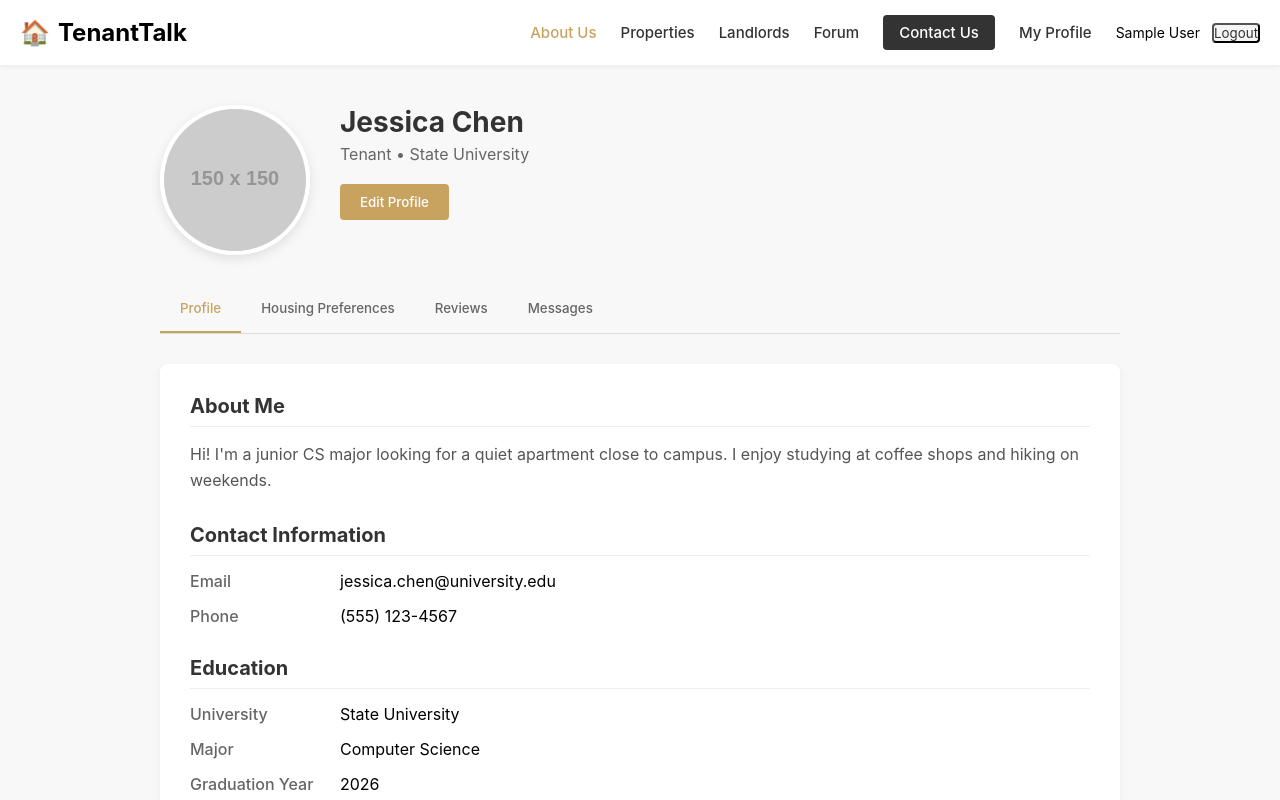
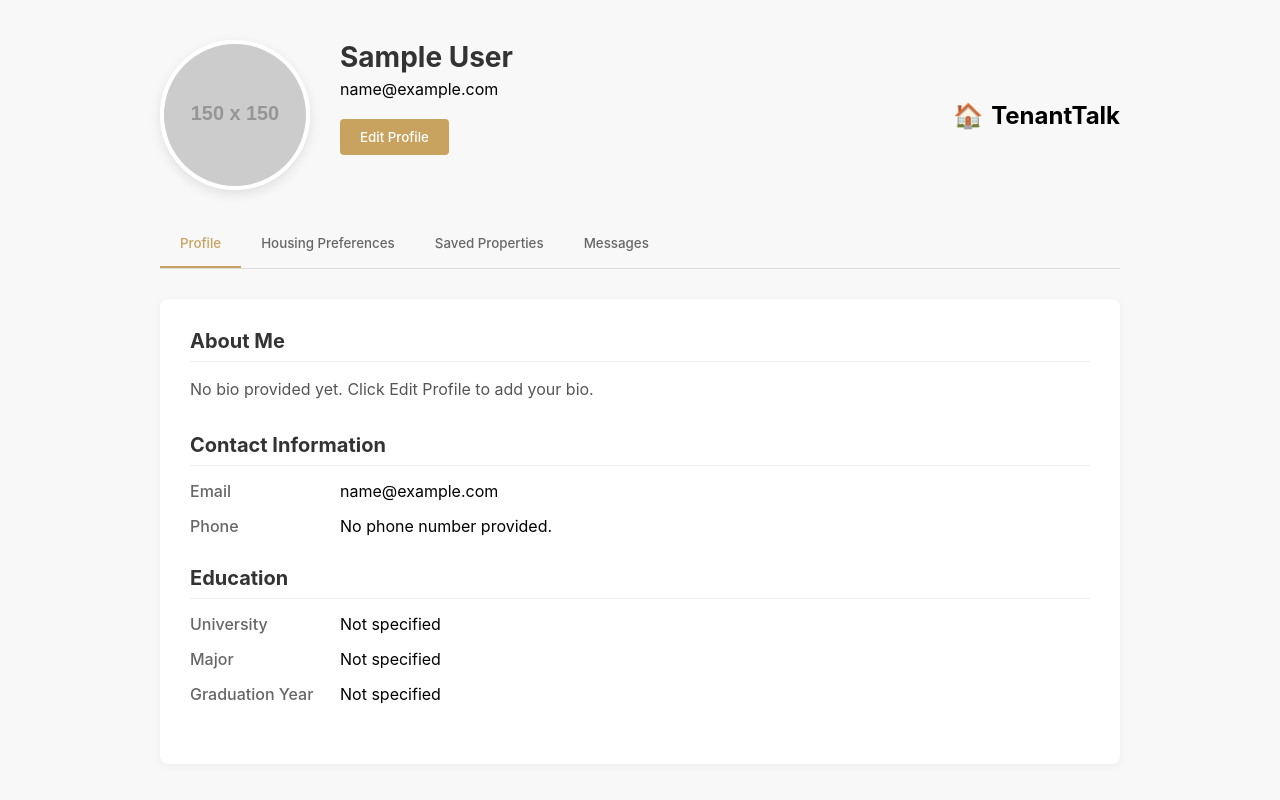
Before and after one commit to thuntxiv/TenantTalk, a React (Create React App) app in the folder tenanttalk/Frontend/: page /profile in a window 1280 px wide. Shown: the top 800 px of the page. Built offline with nearby package versions, Linux system fonts and the light colour scheme; sample sign-in values are in the browser's storage.

Commit message:
Profile Update

```diff
--- a/tenanttalk/Frontend/src/pages/Profile.jsx
+++ b/tenanttalk/Frontend/src/pages/Profile.jsx
@@ -1,20 +1,20 @@
-import React, { useState } from 'react';
-import '../styles/Profile.css';
+import React, { useState, useEffect } from 'react';
+import { useNavigate } from 'react-router-dom';
+import { useAuth } from '../components/AuthContext.tsx';
 import Navbar from '../components/navbar.tsx';
 import Footer from '../components/footer.tsx';
+import '../styles/Profile.css';
 
 const Profile = () => {
-  // Mock user data - in a real app this would come from your API/state management
-  const [user, setUser] = useState({
-    name: 'Jessica Chen',
-    email: 'jessica.chen@university.edu',
-    phone: '(555) 123-4567',
-    role: 'Tenant',
-    university: 'State University',
-    major: 'Computer Science',
-    graduationYear: '2026',
-    avatar: 'https://via.placeholder.com/150',
-    bio: 'Hi! I\'m a junior CS major looking for a quiet apartment close to campus. I enjoy studying at coffee shops and hiking on weekends.',
+  const { user, isAuthenticated, isLoading } = useAuth();
+  const [activeTab, setActiveTab] = useState('profile');
+  const [isEditing, setIsEditing] = useState(false);
+  const [profileData, setProfileData] = useState({
+    bio: '',
+    phone: '',
+    university: '',
+    major: '',
+    graduationYear: '',
     preferences: {
       rentRange: '$800-1000',
       moveInDate: '2025-08-01',
@@ -27,33 +27,50 @@ const Profile = () => {
       location: 'Within 2 miles of campus'
     }
   });
+  const navigate = useNavigate();
 
-  const [activeTab, setActiveTab] = useState('profile');
-  const [isEditing, setIsEditing] = useState(false);
-  const [editedUser, setEditedUser] = useState(user);
+  // Redirect if not authenticated
+  useEffect(() => {
+    if (!isLoading && !isAuthenticated) {
+      navigate('/');
+    }
+  }, [isLoading, isAuthenticated, navigate]);
+
+  // Load user data from localStorage if available
+  useEffect(() => {
+    const savedProfile = localStorage.getItem('userProfile');
+    if (savedProfile) {
+      setProfileData(JSON.parse(savedProfile));
+    }
+  }, []);
+
+  // Loading state
+  if (isLoading || !user) {
+    return <div className="loading-container">Loading...</div>;
+  }
 
   const handleEditToggle = () => {
     if (isEditing) {
-      // Save changes
-      setUser(editedUser);
+      // Save changes to localStorage
+      localStorage.setItem('userProfile', JSON.stringify(profileData));
     }
     setIsEditing(!isEditing);
   };
 
   const handleChange = (e) => {
     const { name, value } = e.target;
-    setEditedUser({
-      ...editedUser,
+    setProfileData({
+      ...profileData,
       [name]: value
     });
   };
 
   const handlePreferenceChange = (e) => {
     const { name, value } = e.target;
-    setEditedUser({
-      ...editedUser,
+    setProfileData({
+      ...profileData,
       preferences: {
-        ...editedUser.preferences,
+        ...profileData.preferences,
         [name]: value
       }
     });
@@ -61,12 +78,14 @@ const Profile = () => {
 
   return (
     <div className="profile-page">
-      <Navbar />
-
       <div className="profile-container">
         <div className="profile-header">
           <div className="profile-avatar-section">
-            <img src={user.avatar} alt="Profile" className="profile-avatar" />
+            <img
+              src={user.picture || user.imageUrl || 'https://via.placeholder.com/150'}
+              alt="Profile"
+              className="profile-avatar"
+            />
             {isEditing && (
               <button className="update-avatar-btn">Update Photo</button>
             )}
@@ -74,7 +93,7 @@ const Profile = () => {
 
           <div className="profile-title-section">
             <h1>{user.name}</h1>
-            <span className="profile-role">{user.role} • {user.university}</span>
+            <span className="profile-email">{user.email}</span>
 
             <div className="profile-actions">
               <button
@@ -85,6 +104,10 @@ const Profile = () => {
               </button>
             </div>
           </div>
+          <div className="logo">
+          <a href="/" ><span className="logo-icon">🏠</span>
+          <span className="logo-text">TenantTalk</span></a>
+        </div>
         </div>
 
         <div className="profile-tabs">
@@ -101,10 +124,10 @@ const Profile = () => {
             Housing Preferences
           </button>
           <button
-            className={`profile-tab ${activeTab === 'reviews' ? 'active' : ''}`}
-            onClick={() => setActiveTab('reviews')}
+            className={`profile-tab ${activeTab === 'saved' ? 'active' : ''}`}
+            onClick={() => setActiveTab('saved')}
           >
-            Reviews
+            Saved Properties
           </button>
           <button
             className={`profile-tab ${activeTab === 'messages' ? 'active' : ''}`}
@@ -122,12 +145,13 @@ const Profile = () => {
                 {isEditing ? (
                   <textarea
                     name="bio"
-                    value={editedUser.bio}
+                    value={profileData.bio}
                     onChange={handleChange}
                     className="edit-bio"
+                    placeholder="Tell us a bit about yourself..."
                   />
                 ) : (
-                  <p>{user.bio}</p>
+                  <p>{profileData.bio || 'No bio provided yet. Click Edit Profile to add your bio.'}</p>
                 )}
               </div>
 
@@ -136,16 +160,7 @@ const Profile = () => {
                 <div className="profile-details">
                   <div className="detail-row">
                     <span className="detail-label">Email</span>
-                    {isEditing ? (
-                      <input
-                        type="email"
-                        name="email"
-                        value={editedUser.email}
-                        onChange={handleChange}
-                      />
-                    ) : (
-                      <span className="detail-value">{user.email}</span>
-                    )}
+                    <span className="detail-value">{user.email}</span>
                   </div>
 
                   <div className="detail-row">
@@ -154,11 +169,14 @@ const Profile = () => {
                       <input
                         type="tel"
                         name="phone"
-                        value={editedUser.phone}
+                        value={profileData.phone}
                         onChange={handleChange}
+                        placeholder="Your phone number"
                       />
                     ) : (
-                      <span className="detail-value">{user.phone}</span>
+                      <span className="detail-value">
+                        {profileData.phone || 'No phone number provided.'}
+                      </span>
                     )}
                   </div>
                 </div>
@@ -173,11 +191,14 @@ const Profile = () => {
                       <input
                         type="text"
                         name="university"
-                        value={editedUser.university}
+                        value={profileData.university}
                         onChange={handleChange}
+                        placeholder="Your university"
                       />
                     ) : (
-                      <span className="detail-value">{user.university}</span>
+                      <span className="detail-value">
+                        {profileData.university || 'Not specified'}
+                      </span>
                     )}
                   </div>
 
@@ -187,11 +208,14 @@ const Profile = () => {
                       <input
                         type="text"
                         name="major"
-                        value={editedUser.major}
+                        value={profileData.major}
                         onChange={handleChange}
+                        placeholder="Your major"
                       />
                     ) : (
-                      <span className="detail-value">{user.major}</span>
+                      <span className="detail-value">
+                        {profileData.major || 'Not specified'}
+                      </span>
                     )}
                   </div>
 
@@ -201,11 +225,14 @@ const Profile = () => {
                       <input
                         type="text"
                         name="graduationYear"
-                        value={editedUser.graduationYear}
+                        value={profileData.graduationYear}
                         onChange={handleChange}
+                        placeholder="Expected graduation year"
                       />
                     ) : (
-                      <span className="detail-value">{user.graduationYear}</span>
+                      <span className="detail-value">
+                        {profileData.graduationYear || 'Not specified'}
+                      </span>
                     )}
                   </div>
                 </div>
@@ -224,11 +251,11 @@ const Profile = () => {
                       <input
                         type="text"
                         name="rentRange"
-                        value={editedUser.preferences.rentRange}
+                        value={profileData.preferences.rentRange}
                         onChange={handlePreferenceChange}
                       />
                     ) : (
-                      <span className="preference-value">{user.preferences.rentRange}</span>
+                      <span className="preference-value">{profileData.preferences.rentRange}</span>
                     )}
                   </div>
 
@@ -238,12 +265,12 @@ const Profile = () => {
                       <input
                         type="date"
                         name="moveInDate"
-                        value={editedUser.preferences.moveInDate}
+                        value={profileData.preferences.moveInDate}
                         onChange={handlePreferenceChange}
                       />
                     ) : (
                       <span className="preference-value">
-                        {new Date(user.preferences.moveInDate).toLocaleDateString()}
+                        {new Date(profileData.preferences.moveInDate).toLocaleDateString()}
                       </span>
                     )}
                   </div>
@@ -254,11 +281,11 @@ const Profile = () => {
                       <input
                         type="text"
                         name="leaseLength"
-                        value={editedUser.preferences.leaseLength}
+                        value={profileData.preferences.leaseLength}
                         onChange={handlePreferenceChange}
                       />
                     ) : (
-                      <span className="preference-value">{user.preferences.leaseLength}</span>
+                      <span className="preference-value">{profileData.preferences.leaseLength}</span>
                     )}
                   </div>
 
@@ -268,11 +295,11 @@ const Profile = () => {
                       <input
                         type="text"
                         name="roommates"
-                        value={editedUser.preferences.roommates}
+                        value={profileData.preferences.roommates}
                         onChange={handlePreferenceChange}
                       />
                     ) : (
-                      <span className="preference-value">{user.preferences.roommates}</span>
+                      <span className="preference-value">{profileData.preferences.roommates}</span>
                     )}
                   </div>
 
@@ -281,7 +308,7 @@ const Profile = () => {
                     {isEditing ? (
                       <select
                         name="petFriendly"
-                        value={editedUser.preferences.petFriendly}
+                        value={profileData.preferences.petFriendly}
                         onChange={handlePreferenceChange}
                       >
                         <option value="Yes">Yes</option>
@@ -289,7 +316,7 @@ const Profile = () => {
                         <option value="No Preference">No Preference</option>
                       </select>
                     ) : (
-                      <span className="preference-value">{user.preferences.petFriendly}</span>
+                      <span className="preference-value">{profileData.preferences.petFriendly}</span>
                     )}
                   </div>
 
@@ -298,7 +325,7 @@ const Profile = () => {
                     {isEditing ? (
                       <select
                         name="furnished"
-                        value={editedUser.preferences.furnished}
+                        value={profileData.preferences.furnished}
                         onChange={handlePreferenceChange}
                       >
                         <option value="Yes">Yes</option>
@@ -307,7 +334,7 @@ const Profile = () => {
                         <option value="No">No</option>
                       </select>
                     ) : (
-                      <span className="preference-value">{user.preferences.furnished}</span>
+                      <span className="preference-value">{profileData.preferences.furnished}</span>
                     )}
                   </div>
 
@@ -317,11 +344,11 @@ const Profile = () => {
                       <input
                         type="text"
                         name="utilities"
-                        value={editedUser.preferences.utilities}
+                        value={profileData.preferences.utilities}
                         onChange={handlePreferenceChange}
                       />
                     ) : (
-                      <span className="preference-value">{user.preferences.utilities}</span>
+                      <span className="preference-value">{profileData.preferences.utilities}</span>
                     )}
                   </div>
 
@@ -331,11 +358,11 @@ const Profile = () => {
                       <input
                         type="text"
                         name="parking"
-                        value={editedUser.preferences.parking}
+                        value={profileData.preferences.parking}
                         onChange={handlePreferenceChange}
                       />
                     ) : (
-                      <span className="preference-value">{user.preferences.parking}</span>
+                      <span className="preference-value">{profileData.preferences.parking}</span>
                     )}
                   </div>
 
@@ -345,11 +372,11 @@ const Profile = () => {
                       <input
                         type="text"
                         name="location"
-                        value={editedUser.preferences.location}
+                        value={profileData.preferences.location}
                         onChange={handlePreferenceChange}
                       />
                     ) : (
-                      <span className="preference-value">{user.preferences.location}</span>
+                      <span className="preference-value">{profileData.preferences.location}</span>
                     )}
                   </div>
                 </div>
@@ -357,27 +384,25 @@ const Profile = () => {
             </div>
           )}
 
-          {activeTab === 'reviews' && (
-            <div className="profile-reviews">
+          {activeTab === 'saved' && (
+            <div className="saved-properties">
               <div className="profile-section">
-                <h2>My Reviews</h2>
-                <p className="no-content">You haven't submitted any reviews yet.</p>
+                <h2>Saved Properties</h2>
+                <p className="no-content">You haven't saved any properties yet.</p>
               </div>
             </div>
           )}
 
           {activeTab === 'messages' && (
-            <div className="profile-messages">
+            <div className="messages">
               <div className="profile-section">
-                <h2>My Messages</h2>
+                <h2>Messages</h2>
                 <p className="no-content">You have no messages yet.</p>
               </div>
             </div>
           )}
         </div>
       </div>
-
-      <Footer />
     </div>
   );
 };
```
